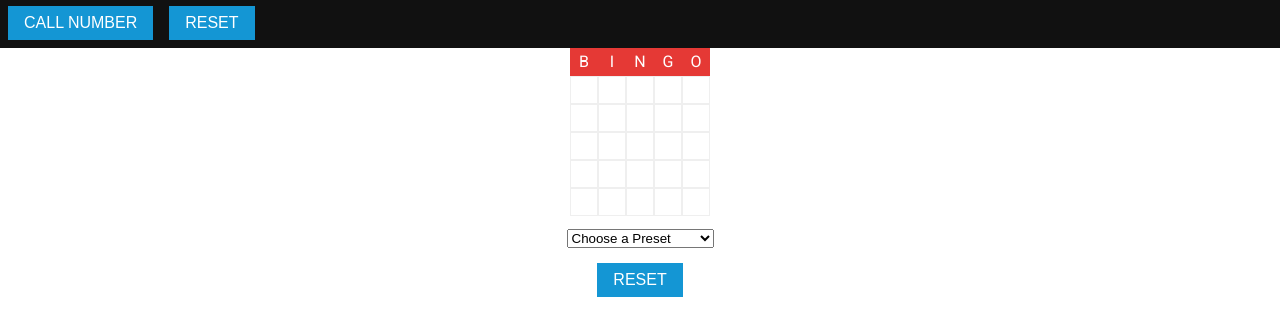
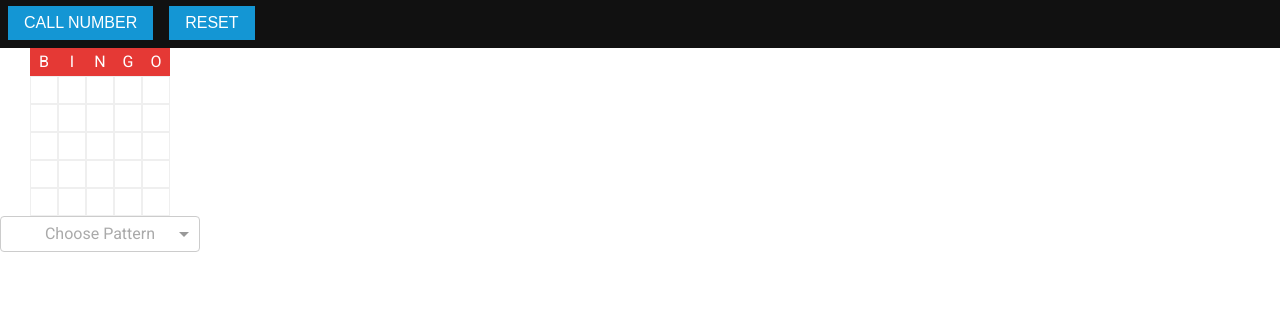
Before and after one commit to karolbrennan/letsplaybingo.2020, a React (Create React App) app: page / in a window 1280 px wide. Shown: the part 382-718 px from the top of the page. Built offline with nearby package versions, Linux system fonts and the light colour scheme.

Commit message:
Added react-select Implemented a proper select option for patterns

```diff
--- a/package.json
+++ b/package.json
@@ -3,10 +3,12 @@
   "version": "0.1.0",
   "private": true,
   "dependencies": {
+    "ajv": "^6.4.0",
     "deep-assign": "^2.0.0",
     "react": "^16.3.2",
     "react-dom": "^16.3.2",
     "react-scripts": "1.1.4",
+    "react-select": "^1.2.1",
     "underscore": "^1.9.0"
   },
   "scripts": {
--- a/src/App.css
+++ b/src/App.css
@@ -31,6 +31,8 @@ header img {
 
 #bingopattern {
     text-align: center;
+    width: 200px;
+    max-width: 100%;
 }
 
 .pattern-col {
@@ -111,9 +113,7 @@ header img {
 }
 
 /* Buttons */
-select{
-    margin: 1em auto 0.5em;
-}
+
 #buttons {
     background: #111;
     text-align: left;
--- a/src/App.js
+++ b/src/App.js
@@ -1,6 +1,8 @@
 import React, { Component } from 'react';
 import logo from './images/logo.svg';
 import _ from 'underscore';
+import Select from 'react-select';
+import 'react-select/dist/react-select.css';
 import './App.css';
 
 class App extends Component {
@@ -85,6 +87,7 @@ class App extends Component {
                 74: {letter: "O", number: 74, called: false, active: false},
                 75: {letter: "O", number: 75, called: false, active: false}
             },
+            selectedPattern: null,
             pattern: {
                 B: [false,false,false,false,false],
                 I: [false,false,false,false,false],
@@ -220,13 +223,19 @@ class App extends Component {
     };
 
     choosePattern = (e) => {
-        let pattern = e.target.value;
-        this.setState({pattern: this.state.presets[pattern]})
+        if(e === null){
+            this.resetPattern();
+        } else {
+            this.setState({
+                selectedPattern: e.value,
+                pattern: this.state.presets[e.value]
+            });
+        }
     };
 
     resetPattern = () => {
-        document.getElementById('patternselect').value = "Default";
         this.setState({
+            selectedPattern: null,
             pattern: {
                 B: [false,false,false,false,false],
                 I: [false,false,false,false,false],
@@ -261,7 +270,7 @@ class App extends Component {
     updatePattern = (letter, index, slot) => {
         let pattern = this.state.pattern;
         pattern[letter][index] = !slot; // set to opposite of existing slot value
-        this.setState({pattern: pattern});
+        this.setState({selectedPattern: "Custom", pattern: pattern});
     };
 
     renderBoard = () => {
@@ -303,6 +312,12 @@ class App extends Component {
 
     renderPattern = () => {
         let pattern = this.state.pattern;
+        let presets = this.state.presets;
+        delete presets["Default"]; // remove this so we don't show it in the options
+        let patternArray = [_.map(this.state.presets, (preset, value) => (
+            {value: value, label: value}
+        ))];
+
         return (
             <section id="bingopattern">
                 <div className="display-table">
@@ -317,17 +332,16 @@ class App extends Component {
                         </div>
                     ))}
                 </div>
-                <select id="patternselect" onChange={(e) => this.choosePattern(e)}>
-                    <option value="Default">Choose a Preset</option>
-                    {_.map(this.state.presets, (pattern, patternName) => {
-                        if(patternName !== "Default") {
-                            return (
-                                <option value={patternName} key={patternName}>{patternName}</option>
-                            )
-                        }
-                    })}
-                </select><br />
-                <button onClick={this.resetPattern}>Reset</button>
+                <Select
+                    name="patternselect"
+                    placeholder="Choose Pattern"
+                    value={this.state.selectedPattern}
+                    searchable
+                    onBlurResetsInput={true}
+                    clearable
+                    onChange={this.choosePattern}
+                    options={patternArray[0]}
+                />
             </section>
         );
     };
```
Also changed, not shown: 1 other file (tests, documents, lock files or other folders).
